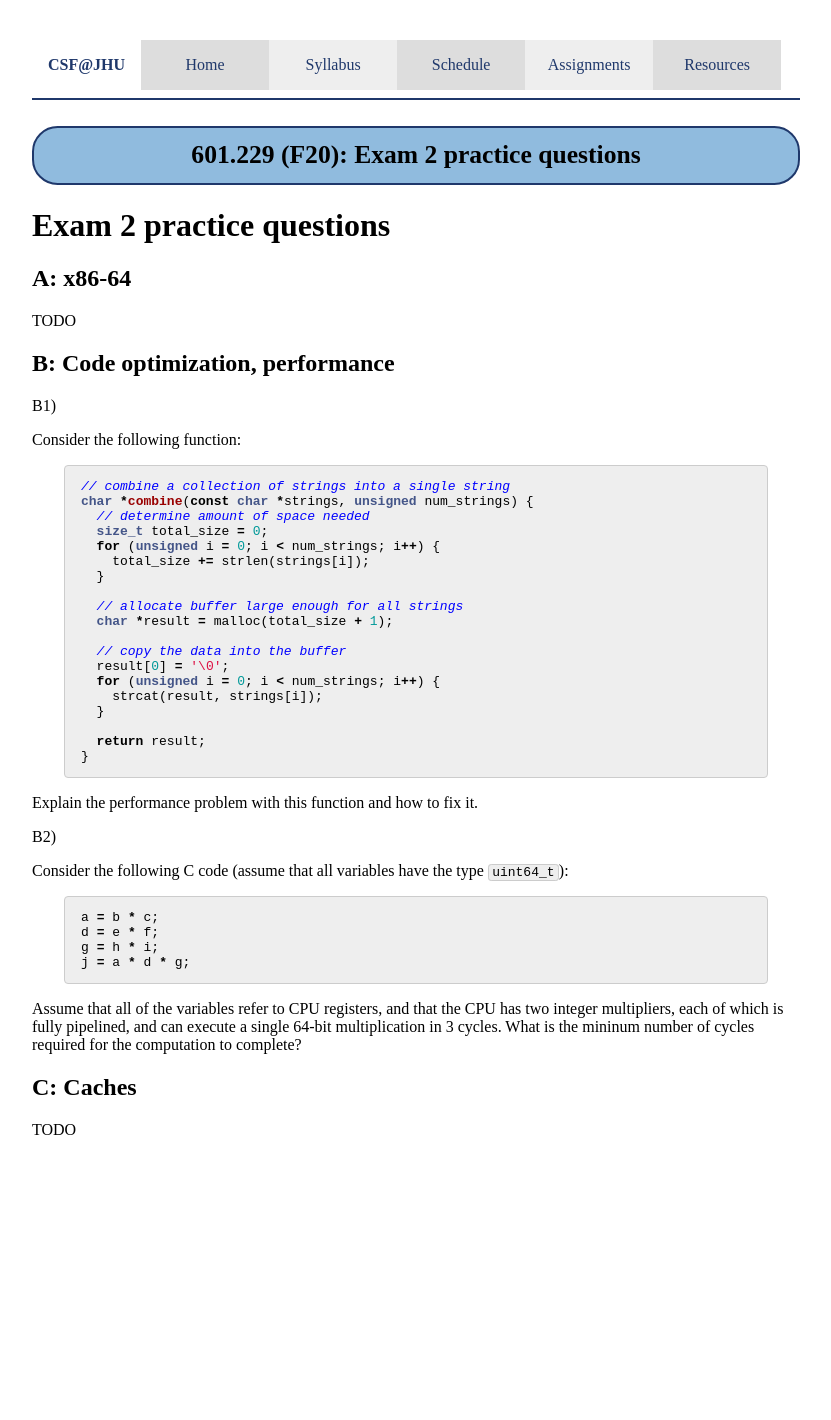
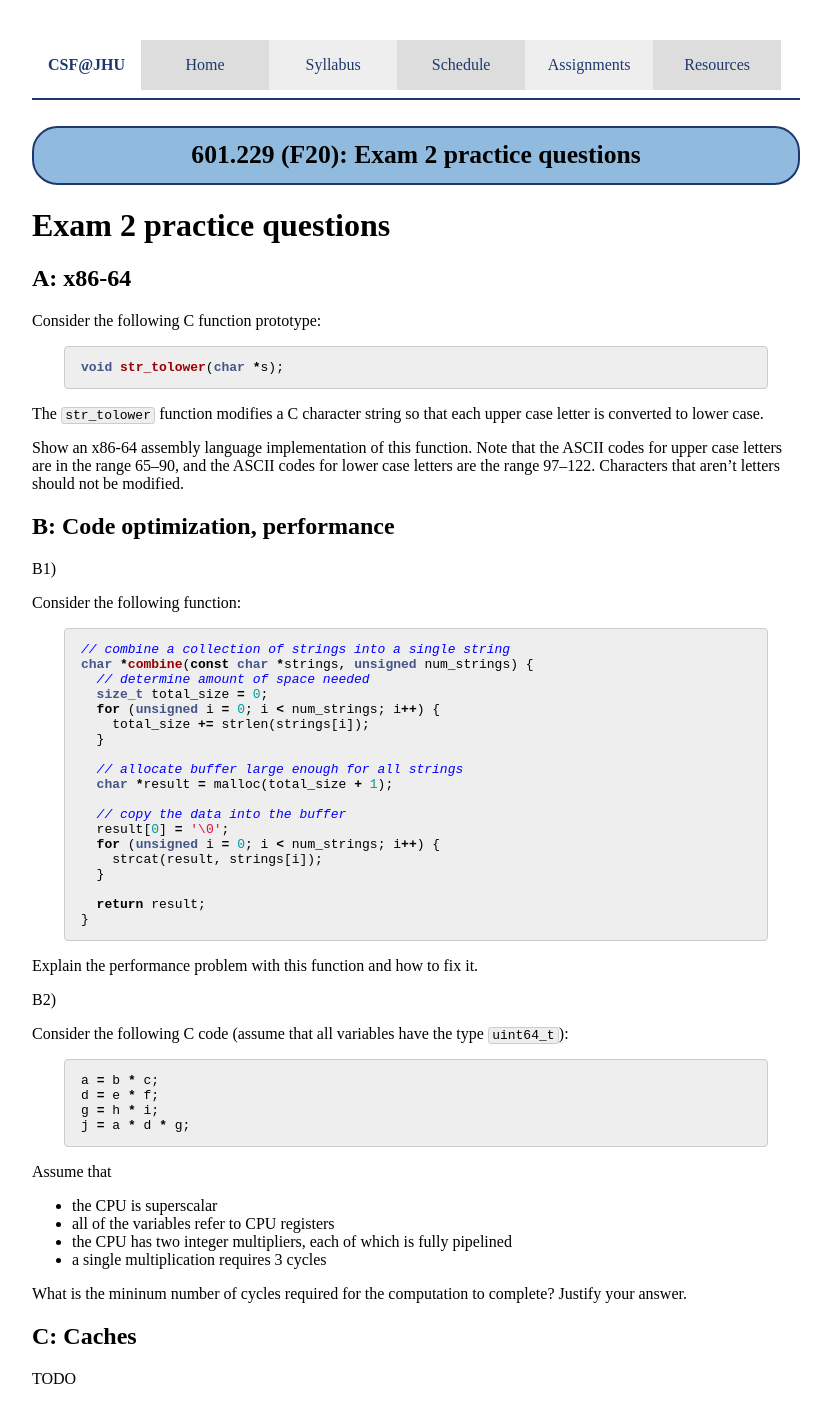
Before and after one commit to jhucsf/fall2020, a Jekyll site: the page built from resources/exam2review.md, in a window 1280 px wide. Shown: the whole page, without its empty margins (224-1055 px from the left). Built offline with Jekyll 4.4.1, drawn with Linux system fonts in a browser that asks for light colours; before the commit the page ends 1171 px from its top, so only the background shows below that.

Commit message:
x86-64 question, clarified perf question

````diff
--- a/resources/exam2review.md
+++ b/resources/exam2review.md
@@ -7,7 +7,19 @@ title: "Exam 2 practice questions"
 
 ## A: x86-64
 
-TODO
+Consider the following C function prototype:
+
+```c
+void str_tolower(char *s);
+```
+
+The `str_tolower` function modifies a C character string so that each
+upper case letter is converted to lower case.
+
+Show an x86-64 assembly language implementation of this function.
+Note that the ASCII codes for upper case letters are in the range
+65–90, and the ASCII codes for lower case letters are the range
+97–122.  Characters that aren't letters should not be modified.
 
 ## B: Code optimization, performance
 
@@ -51,10 +63,15 @@ g = h * i;
 j = a * d * g;
 ```
 
-Assume that all of the variables refer to CPU registers, and that
-the CPU has two integer multipliers, each of which is fully pipelined, and
-can execute a single 64-bit multiplication in 3 cycles.  What is the mininum
-number of cycles required for the computation to complete?
+Assume that
+
+* the CPU is superscalar
+* all of the variables refer to CPU registers
+* the CPU has two integer multipliers, each of which is fully pipelined
+* a single multiplication requires 3 cycles
+
+What is the mininum number of cycles required for the computation to complete?
+Justify your answer.
 
 ## C: Caches
 
````
